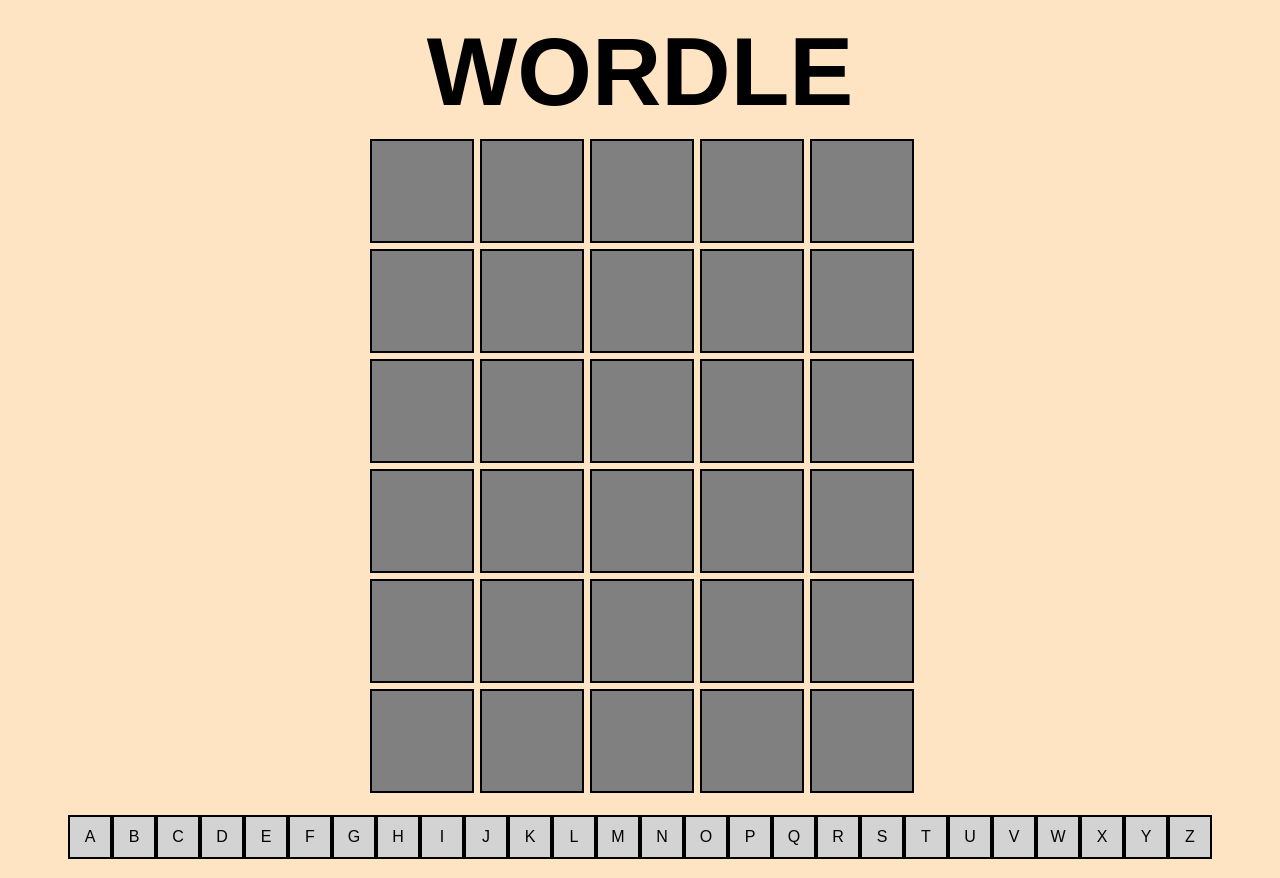
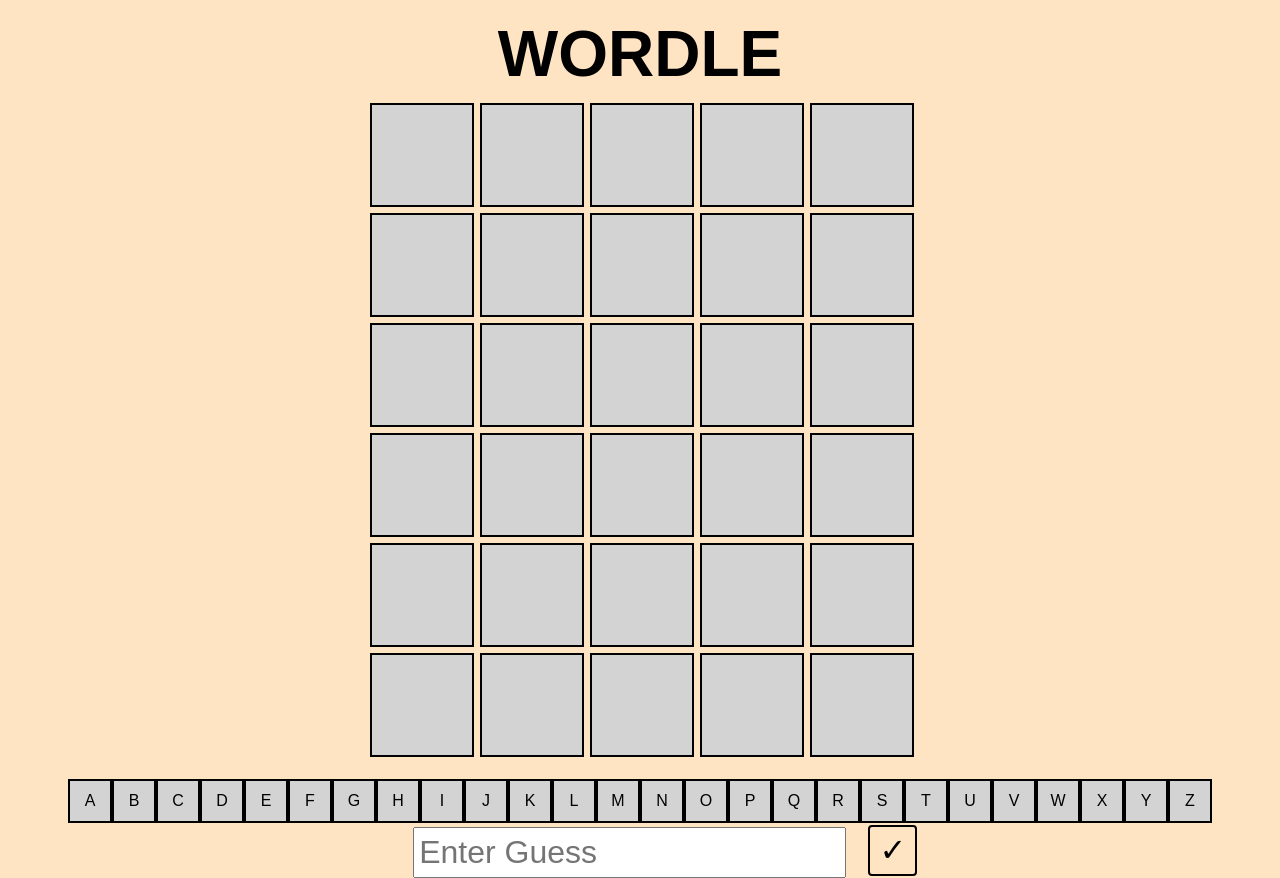
Before and after one commit to anjalipjpatel/Wordle, a Flask app: page / in a window 1280 px wide. Run offline with Flask 3, Linux system fonts and the light colour scheme.

Commit message:
(feat): input box with checkbox to mark completed

```diff
--- a/static/main.css
+++ b/static/main.css
@@ -23,7 +23,7 @@
 }
 
 h1 {
-    font-size:600%;
+    font-size:400%;
     margin: 1%;
 }
 
@@ -43,7 +43,7 @@
 .grey-square{
     width: 100px;
     height: 100px;
-    background-color: grey;
+    background-color: lightgray;
     border: 2px solid black;
 }
 
@@ -64,3 +64,37 @@
     justify-content: center;
     align-items: center;
 }
+
+
+
+.no-select{
+    user-select: none;
+    -webkit-user-select: none; /* Safari */
+    -moz-user-select: none; /* Firefox */
+    -ms-user-select: none; /* Internet Explorer/Edge */
+    cursor: default;
+}
+
+.user-input{
+    display: flex;
+    align-items: center;
+    gap: 5%;
+}
+
+.input-box{
+    margin-top: 1%;
+    flex: 1;
+    padding: 1%;
+    font-size: 32px;
+    box-sizing: border-box;
+}
+
+#enter{
+    padding: 1% 2%;
+    font-size: 32px;
+    cursor: pointer;
+    border: none;
+    background-color: bisque;
+    border: 2px solid black;
+    border-radius: 4px;
+}
--- a/templates/main.html
+++ b/templates/main.html
@@ -7,77 +7,94 @@
 
     </head>
     <body>
+        <script>
+            // to create enter button for the textbox
+            document.addEventListener("DOMContentLoaded", function() {
+                const textInput = document.getElementById("textInput");
+                const enterButtton = document.getElementById("enter");
+
+                enterButtton.addEventListener("click", function() {
+                    const value = textInput.value;
+                    console.log(value);
+                    textInput.value = "";
+                });
+            });
+        </script>
+
         <h1 class="centred-outline">WORDLE</h1>
 
         <div class="grid-wrapper">
             <div class="grid">
-                <div class="grey-square"></div>
-                <div class="grey-square"></div>
-                <div class="grey-square"></div>
-                <div class="grey-square"></div>
-                <div class="grey-square"></div>
+                <div class="no-select grey-square"></div>
+                <div class="no-select grey-square"></div>
+                <div class="no-select grey-square"></div>
+                <div class="no-select grey-square"></div>
+                <div class="no-select grey-square"></div>
 
-                <div class="grey-square"></div>
-                <div class="grey-square"></div>
-                <div class="grey-square"></div>
-                <div class="grey-square"></div>
-                <div class="grey-square"></div>
+                <div class="no-select grey-square"></div>
+                <div class="no-select grey-square"></div>
+                <div class="no-select grey-square"></div>
+                <div class="no-select grey-square"></div>
+                <div class="no-select grey-square"></div>
 
-                <div class="grey-square"></div>
-                <div class="grey-square"></div>
-                <div class="grey-square"></div>
-                <div class="grey-square"></div>
-                <div class="grey-square"></div>
+                <div class="no-select grey-square"></div>
+                <div class="no-select grey-square"></div>
+                <div class="no-select grey-square"></div>
+                <div class="no-select grey-square"></div>
+                <div class="no-select grey-square"></div>
 
-                <div class="grey-square"></div>
-                <div class="grey-square"></div>
-                <div class="grey-square"></div>
-                <div class="grey-square"></div>
-                <div class="grey-square"></div>
+                <div class="no-select grey-square"></div>
+                <div class="no-select grey-square"></div>
+                <div class="no-select grey-square"></div>
+                <div class="no-select grey-square"></div>
+                <div class="no-select grey-square"></div>
 
-                <div class="grey-square"></div>
-                <div class="grey-square"></div>
-                <div class="grey-square"></div>
-                <div class="grey-square"></div>
-                <div class="grey-square"></div>
+                <div class="no-select grey-square"></div>
+                <div class="no-select grey-square"></div>
+                <div class="no-select grey-square"></div>
+                <div class="no-select grey-square"></div>
+                <div class="no-select grey-square"></div>
 
-                <div class="grey-square"></div>
-                <div class="grey-square"></div>
-                <div class="grey-square"></div>
-                <div class="grey-square"></div>
-                <div class="grey-square"></div>
+                <div class="no-select grey-square"></div>
+                <div class="no-select grey-square"></div>
+                <div class="no-select grey-square"></div>
+                <div class="no-select grey-square"></div>
+                <div class="no-select grey-square"></div>
             </div>
         </div>
 
         <div class="alphabet">
-            <div class="grey-square-small">A</div>
-            <div class="grey-square-small">B</div>
-            <div class="grey-square-small">C</div>
-            <div class="grey-square-small">D</div>
-            <div class="grey-square-small">E</div>
-            <div class="grey-square-small">F</div>
-            <div class="grey-square-small">G</div>
-            <div class="grey-square-small">H</div>
-            <div class="grey-square-small">I</div>
-            <div class="grey-square-small">J</div>
-            <div class="grey-square-small">K</div>
-            <div class="grey-square-small">L</div>
-            <div class="grey-square-small">M</div>
-            <div class="grey-square-small">N</div>
-            <div class="grey-square-small">O</div>
-            <div class="grey-square-small">P</div>
-            <div class="grey-square-small">Q</div>
-            <div class="grey-square-small">R</div>
-            <div class="grey-square-small">S</div>
-            <div class="grey-square-small">T</div>
-            <div class="grey-square-small">U</div>
-            <div class="grey-square-small">V</div>
-            <div class="grey-square-small">W</div>
-            <div class="grey-square-small">X</div>
-            <div class="grey-square-small">Y</div>
-            <div class="grey-square-small">Z</div>
+            <div class="no-select grey-square-small" id="a">A</div>
+            <div class="no-select grey-square-small" id="b">B</div>
+            <div class="no-select grey-square-small" id="c">C</div>
+            <div class="no-select grey-square-small" id="d">D</div>
+            <div class="no-select grey-square-small" id="e">E</div>
+            <div class="no-select grey-square-small" id="f">F</div>
+            <div class="no-select grey-square-small" id="g">G</div>
+            <div class="no-select grey-square-small" id="h">H</div>
+            <div class="no-select grey-square-small" id="i">I</div>
+            <div class="no-select grey-square-small" id="j">J</div>
+            <div class="no-select grey-square-small" id="k">K</div>
+            <div class="no-select grey-square-small" id="l">L</div>
+            <div class="no-select grey-square-small" id="m">M</div>
+            <div class="no-select grey-square-small" id="n">N</div>
+            <div class="no-select grey-square-small" id="o">O</div>
+            <div class="no-select grey-square-small" id="p">P</div>
+            <div class="no-select grey-square-small" id="q">Q</div>
+            <div class="no-select grey-square-small" id="r">R</div>
+            <div class="no-select grey-square-small" id="s">S</div>
+            <div class="no-select grey-square-small" id="t">T</div>
+            <div class="no-select grey-square-small" id="u">U</div>
+            <div class="no-select grey-square-small" id="v">V</div>
+            <div class="no-select grey-square-small" id="w">W</div>
+            <div class="no-select grey-square-small" id="x">X</div>
+            <div class="no-select grey-square-small" id="y">Y</div>
+            <div class="no-select grey-square-small" id="z">Z</div>
+        </div>
 
-
+        <div class="user-input">
+            <input class="input-box" no-select type="text" placeholder="Enter Guess" id="textInput">
+            <input type="button" value="✓" id="enter">
         </div>
 
     </body>
```
